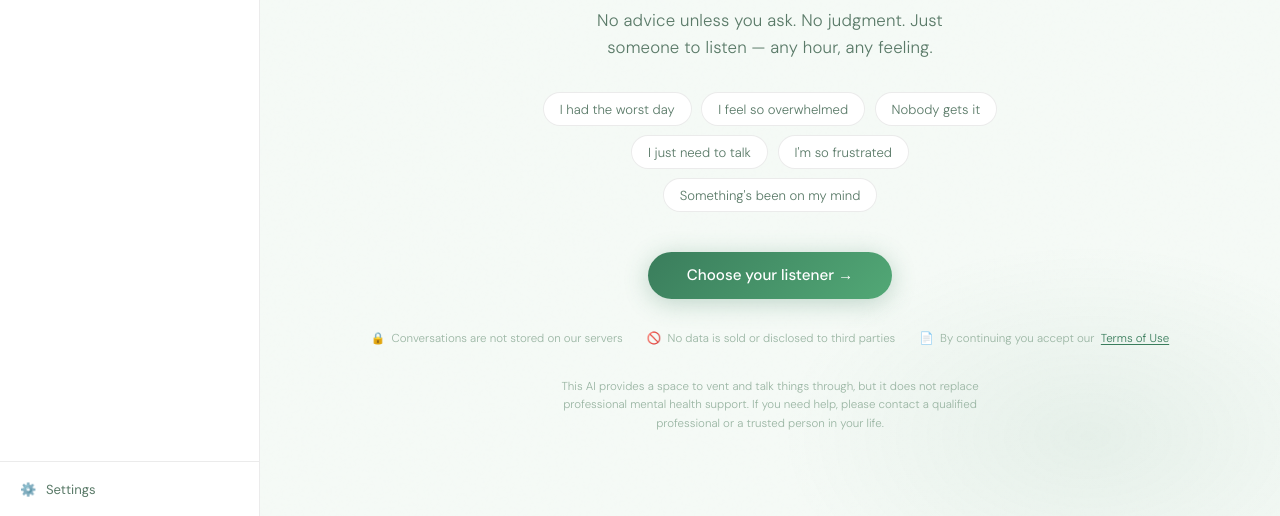
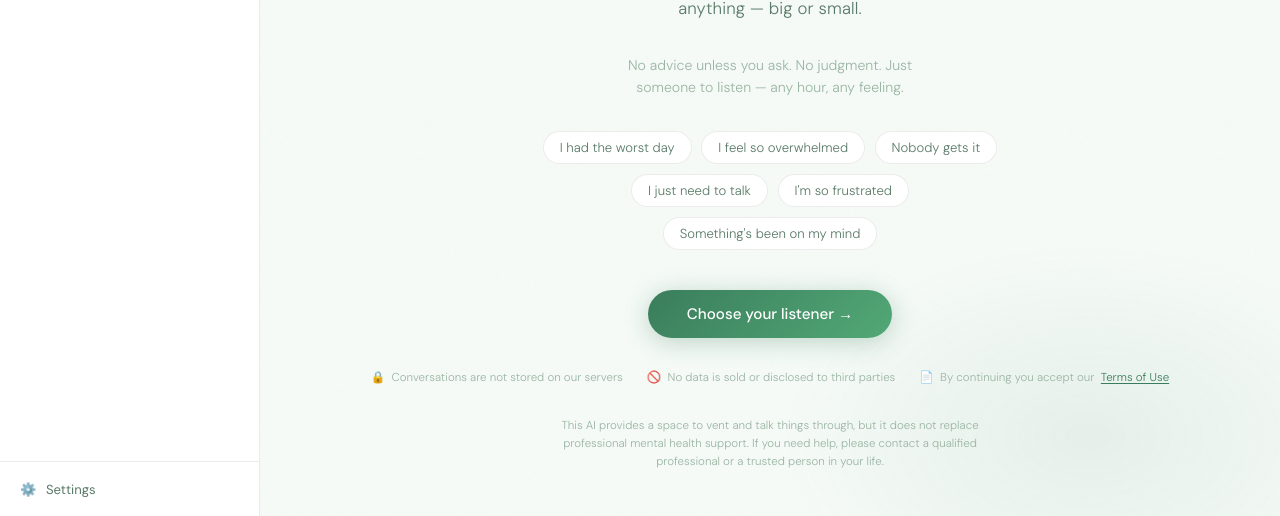
Before and after one commit to robindelorm-source/Vent.AI, a website: page public/index.html in a window 1280 px wide. Shown: the part 284-800 px from the top of the page. Drawn offline with Linux system fonts and the light colour scheme.

Commit message:
Update index.html

```diff
--- a/public/index.html
+++ b/public/index.html
@@ -1428,7 +1428,8 @@
   <div>
     <div class="brand">Vent<span>.AI</span></div>
   </div>
-  <p class="tagline">No advice unless you ask. No judgment. Just someone to listen — any hour, any feeling.</p>
+  <p class="tagline">Take a breath. You can vent here about anything — big or small.</p>
+  <p style="font-size:0.88rem;color:var(--muted);max-width:340px;text-align:center;line-height:1.6;font-weight:300;">No advice unless you ask. No judgment. Just someone to listen — any hour, any feeling.</p>
   <div class="prompts-row">
     <div class="prompt-chip" onclick="startWithPrompt(this.textContent)">I had the worst day</div>
     <div class="prompt-chip" onclick="startWithPrompt(this.textContent)">I feel so overwhelmed</div>
```
